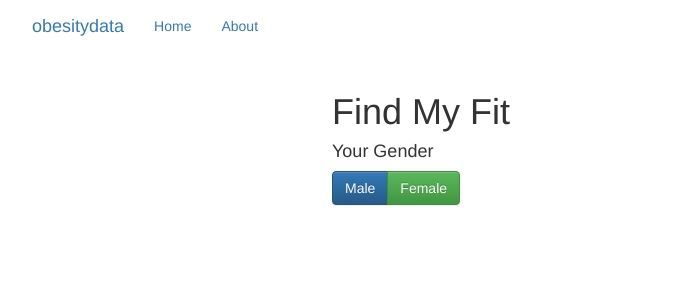
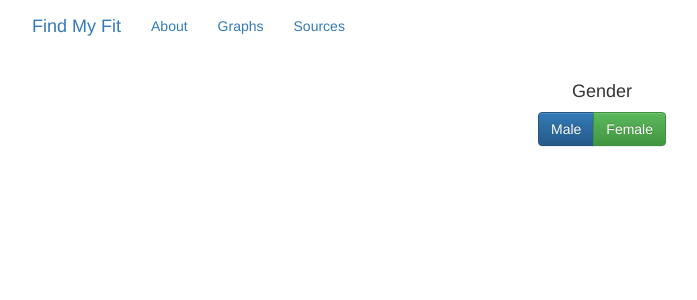
Before and after one commit to atiro/obesitydata, a Django app: template obesitydata/templates/pages/fitfinder.html in a window 1280 px wide. Shown: the top 300 px of the page, without its empty margins (38-735 px from the left). Run offline with Django 3.2, Linux system fonts and the light colour scheme; the template is opened without the code that fills it, so the values that code supplies are empty; some libraries are stand-ins or nearby versions.

Commit message:
Making it work
    Json back now properly from them all
    Reduced front page just to the 4 main options plus postcode
    Linking through to more detailed graphs

```diff
--- a/config/urls.py
+++ b/config/urls.py
@@ -8,9 +8,10 @@ from django.contrib import admin
 from django.views.generic import TemplateView
 
 urlpatterns = [
-    url(r'^$', TemplateView.as_view(template_name='pages/home.html'), name="home"),
-    url(r'^fitfinder$', TemplateView.as_view(template_name='pages/fitfinder.html'), name="fitfinder"),
+    url(r'^graphs$', TemplateView.as_view(template_name='pages/home.html'), name="graphs"),
+    url(r'^$', TemplateView.as_view(template_name='pages/fitfinder.html'), name="home"),
     url(r'^about/$', TemplateView.as_view(template_name='pages/about.html'), name="about"),
+    url(r'^sources/$', TemplateView.as_view(template_name='pages/sources.html'), name="sources"),
 
     # Django Admin
     url(r'^admin/', include(admin.site.urls)),
--- a/health/urls.py
+++ b/health/urls.py
@@ -12,21 +12,21 @@ urlpatterns = [
         name='bmi'),
     url(r'^bmi/(?P<gender>(male|female|all))$', views.bmi_by_gender,
         name='bmi_by_gender'),
-    url(r'^bmi/(?P<gender>(male|female|all))/(?P<age>[\d\-]+)$', views.bmi_by_gender,
+    url(r'^bmi/(?P<gender>(male|female|all))/(?P<age>(all|75\+|[\d-]+))$', views.bmi_by_gender,
         name='bmi_by_gender_age'),
 
     url(r'^activity/$', views.activity_by_gender,
         name='activity'),
     url(r'^activity/(?P<gender>(male|female|all))$', views.activity_by_gender,
         name='activity_by_gender'),
-    url(r'^activity/(?P<gender>(male|female|all))/(?P<age>[\d\-]+)$', views.activity_by_gender,
+    url(r'^activity/(?P<gender>(male|female|all))/(?P<age>(all|75\+|[\d-]+))$', views.activity_by_gender,
         name='activity_by_gender_age'),
 
     url(r'^diet/$', views.diet_by_gender,
         name='diet'),
     url(r'^diet/(?P<gender>(male|female|all))$', views.diet_by_gender,
         name='diet_by_gender'),
-    url(r'^diet/(?P<gender>(male|female|all))/(?P<age>[\d\-]+)$', views.diet_by_gender,
+    url(r'^diet/(?P<gender>(male|female|all))/(?P<age>(all|75\+|[\d-]+))$', views.diet_by_gender,
         name='diet_by_gender_age'),
 
     url(r'^health/$', views.health_by_gender,
--- a/obesitydata/templates/base.html
+++ b/obesitydata/templates/base.html
@@ -36,11 +36,11 @@
 
     <div class="header navbar">
       <div class="container">
-        <a class="navbar-brand" href="/">obesitydata</a>
+        <a class="navbar-brand" href="/">Find My Fit</a>
         <ul class="nav navbar-nav">
-          <li class="active"><a href="{% url 'home' %}">Home</a></li>
           <li><a href="{% url 'about' %}">About</a></li>
-
+          <li><a href="{% url 'graphs' %}">Graphs</a></li>
+          <li><a href="{% url 'sources' %}">Sources</a></li>
         </ul>
       </div>
     </div>
--- a/obesitydata/templates/pages/fitfinder.html
+++ b/obesitydata/templates/pages/fitfinder.html
@@ -22,6 +22,9 @@
 
 var gender;
 var age;
+var activity;
+var diet;
+var postcode;
 
 $(document).ready(function() {
 	$('body').on('click', '#gender button', function() {
@@ -39,10 +42,15 @@ $(document).ready(function() {
 				.x(function(d) { return d[0] })
 				.y(function(d) { return d[1] })
 				.showControls(false)
+				.showLegend(false)
 				.clipEdge(true);
 
 			chart.xAxis.tickFormat(function(d) {
-				return d3.time.format('%x')(new Date(d))
+				return d3.time.format('%Y')(new Date(d))
+			});
+
+			chart.yAxis.tickFormat(function(d) {
+				return d3.format(',.0d');
 			});
 
 			// Chart setup TODO
@@ -78,10 +86,11 @@ $('body').on('click', '#age button', function() {
 				.x(function(d) { return d[0] })
 				.y(function(d) { return d[1] })
 				.showControls(false)
+				.showLegend(false)
 				.clipEdge(true);
 
 			chart.xAxis.tickFormat(function(d) {
-				return d3.time.format('%x')(new Date(d))
+				return d3.time.format('%Y')(new Date(d))
 			});
 
 			// Chart setup TODO
@@ -103,9 +112,20 @@ $('body').on('click', '#age button', function() {
 	$('#q-activity').removeClass('hide')
 	});
 
-$('#activity').on('click', function(e) {
+$('body').on('click', '#activity button', function() {
+	$(this).toggleClass('active');
 
-	d3.json('/health/activity/', function(data) {
+	var json_url = "/health/activity/";
+
+	if(gender == 'M') {
+		json_url += "male/"
+	} else {
+		json_url += "female/"
+	}
+
+	json_url += age;
+
+	d3.json(json_url, function(data) {
 		nv.addGraph(function() {
 			var chart = nv.models.stackedAreaChart()
 				.x(function(d) { return d[0] })
@@ -114,7 +134,7 @@ $('#activity').on('click', function(e) {
 				.clipEdge(true);
 
 			chart.xAxis.tickFormat(function(d) {
-				return d3.time.format('%x')(new Date(d))
+				return d3.time.format('%Y')(new Date(d))
 			});
 
 			// Chart setup TODO
@@ -134,9 +154,20 @@ $('#activity').on('click', function(e) {
 	$('#q-diet').removeClass('hide')
 	});
 
-$('#diet').on('click', function(e) {
+$('body').on('click', '#diet button', function() {
+	$(this).toggleClass('active');
 
-	d3.json('/health/diet/', function(data) {
+	var json_url = "/health/diet/";
+
+	if(gender == 'M') {
+		json_url += "male/"
+	} else {
+		json_url += "female/"
+	}
+
+	json_url += age;
+
+	d3.json(json_url, function(data) {
 		nv.addGraph(function() {
 			var chart = nv.models.stackedAreaChart()
 				.x(function(d) { return d[0] })
@@ -145,7 +176,7 @@ $('#diet').on('click', function(e) {
 				.clipEdge(true);
 
 			chart.xAxis.tickFormat(function(d) {
-				return d3.time.format('%x')(new Date(d))
+				return d3.time.format('%Y')(new Date(d))
 			});
 
 			// Chart setup TODO
@@ -162,7 +193,12 @@ $('#diet').on('click', function(e) {
 
 	$('#g-diet').removeClass('hide')
 	$('#i-diet').removeClass('hide')
-	$('#q-alcohol').removeClass('hide')
+	$('#q-green').removeClass('hide')
+	});
+
+	$('body').on('click', '#results', function() {
+		$('#results').removeClass('hide')
+		$('#questions').addClass('hide')
 	});
 });
 
@@ -176,37 +212,47 @@ $('#diet').on('click', function(e) {
 
 <div class="col-md-3">
 	<div id="g-gender" class="hide">
+		<span class="center-block" style="text-align: center;">Obesity By Gender</span>
 		<div id="c-gender">
 			    <svg style="height: 200px;"></svg>
 		</div>
 		<div id="i-gender">
 		<span id="s-gender"></span>
-		<span>See full <a href="/diagnosis/admissions/gender/primary">details</a></span>
+		<span>Explore in more <a href="/diagnosis/admissions/gender/primary">detail</a></span>
 		</div>
 	</div>
-	<div id="g-activity" class="hide" style="padding-top: 100px;">
+	<div id="g-activity" class="hide" style="padding-top: 75px;">
+		<span class="center-block" style="text-align: center;">Activity</span>
 		<div id="c-activity">
 			    <svg style="height: 200px;"></svg>
 		</div>
+		<span>Explore in more <a href="/health/activity">detail</a></span>
 	</div>
 </div>
 
 <div class="col-md-6">
-<div>
-<h1>Find My Fit</h1>
-</div>
+	<div id="results" class="hide">
+		You consume more fruit & veg than X % of your gender / age group.<br/>
+		You take part in more physical activity than X % of your gender / age group.<br/>
+		You have more green space to be active in than X % of the country.<br/>
 
-	<h4>Your Gender</h4>
-	<div id="q-gender">
-<div class="btn-group gender" role="group" id="gender" data-toggle="buttons-radio" style="padding-bottom: 20px;">
+		<h2>Improvements</h2>
+
+
+	</div>
+	<div id="questions">
+
+	<div id="q-gender" class="center-block" style="text-align: center; padding-bottom: 20px;">
+	<h4>Gender</h4>
+<div class="btn-group gender" role="group" id="gender" data-toggle="buttons-radio">
 <button id="a-male" type="button" class="btn btn-primary" value="M">Male</button>
 <button id="a-female" type="button" class="btn btn-success" value="F">Female</button>
 </div>
 
 	</div>
 
-	<div id="q-age" class="hide">
-	<h4>Your Age</h4>
+	<div id="q-age" class="hide center-block" style="text-align: center; padding-bottom: 20px;">
+	<h4>Age</h4>
 <div class="btn-group age" role="group" id="age">
 <button type="button" class="btn btn-default" value="0-16">0-16</button>
 <button type="button" class="btn btn-primary" value="16-24">16-24</button>
@@ -219,18 +265,18 @@ $('#diet').on('click', function(e) {
 	</div>
 	</div>
 
-	<div id="q-activity" class="hide">
-	<h4>Your Activity</h4>
+	<div id="q-activity" class="hide center-block" style="text-align: center; padding-bottom: 20px;">
+	<h4>Physical Activity</h4>
 <div class="btn-group activity" role="group" id="activity">
-<button type="button" class="btn btn-default">Meets</button>
+<button type="button" class="btn btn-default">Low</button>
 <button type="button" class="btn btn-primary">Some</button>
-<button type="button" class="btn btn-success">Low</button>
+<button type="button" class="btn btn-success">Meets</button>
 </div>
 	</div>
 
 
-	<div id="q-diet" class="hide">
-<h3>Your Diet (Fruit/Veg Portions a day)</h3>
+	<div id="q-diet" class="hide center-block" style="text-align: center; padding-bottom: 20px;">
+<h4>Diet (Fruit/Veg Portions a day)</h4>
 <div class="btn-group diet" role="group" id="diet">
 <button type="button" class="btn btn-default">None</button>
 <button type="button" class="btn btn-primary">0-1</button>
@@ -238,39 +284,45 @@ $('#diet').on('click', function(e) {
 <button type="button" class="btn btn-info">2-3</button>
 <button type="button" class="btn btn-warning">3-4</button>
 <button type="button" class="btn btn-danger">4-5</button>
+<button type="button" class="btn btn-danger">5+</button>
 	</div>
 	</div>
 
-	<div id="q-alcohol" class="hide">
-<h3>Your Alcohol</h3>
+	<div id="q-green" class="hide center-block" style="text-align: center; padding-bottom: 20px;">
+<h4>Green Space [todo]</h4>
+<form>
+	<div class="form-group center-block">
+		<input type="text" class="form-control" id="postcode" placeholder="Your Postcode" style="width: 25%"></input>
+		Optional. No personal data is stored.<br/><br/>
+		<button type="submit" class="btn btn-default" id="results">Find Your Fit</button>
 	</div>
-
-	<div id="q-smoking" class="hide">
-<h3>Your Smoking</h3>
-	</div>
-
-	<div id="q-green" class="hide">
-<h3>My Green Space (opt)</h3>
-	Enter your postcode:
+</form>
 	</div>
 
 </div>
+</div>
+
 <div class="col-md-3">
-	<div id="g-age" class="hide" style="padding-top: 100px;">
+	<div id="g-age" class="hide" style="padding-top: 75px;">
+		<span class="center-block" style="text-align: center;">Obesity By Age</span>
 		<div id="c-age">
 			    <svg style="height: 200px;"></svg>
 		</div>
 	</div>
 	<div id="i-age" class="hide">
 		<span id="s-age"></span>
-		<span>See more details</div>
+		<span>Explore in more <a href="/diagnosis/admissions/age/primary">detail</a></span>
 </div>
-	<div id="i-activity" class="hide">Info Activity</div>
-	<div id="g-diet" class="hide" style="padding-top: 100px;">
+	<div id="g-diet" class="hide" style="padding-top: 75px;">
+		<span class="center-block" style="text-style: bold; text-align: center;">Diet</span>
 		<div id="c-diet">
 			    <svg style="height: 200px;"></svg>
 		</div>
 	</div>
+	<div id="i-diet" class="hide">
+		<span id="s-diet"></span>
+		<span>Explore in more <a href="/health/diet">detail</a></span>
+	</div>
 </div>
 
 {% endblock %}
```
Also changed, not shown: diagnosis/views.py (+7 -4 lines), health/views.py (+10 -9 lines), obesitydata/templates/pages/home.html (+5 -42 lines), obesitydata/templates/pages/sources.html (added, +7 -0 lines).
